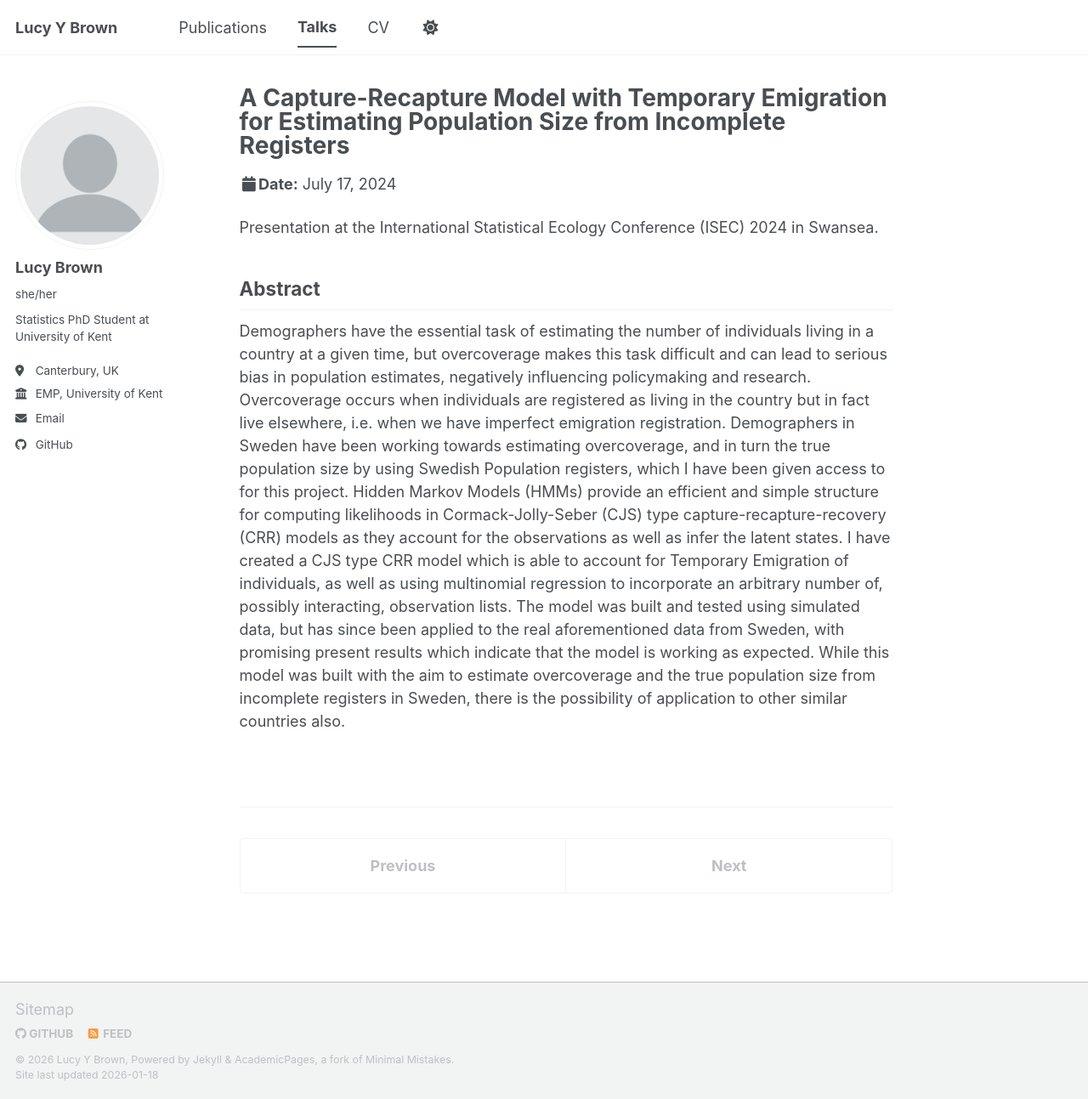
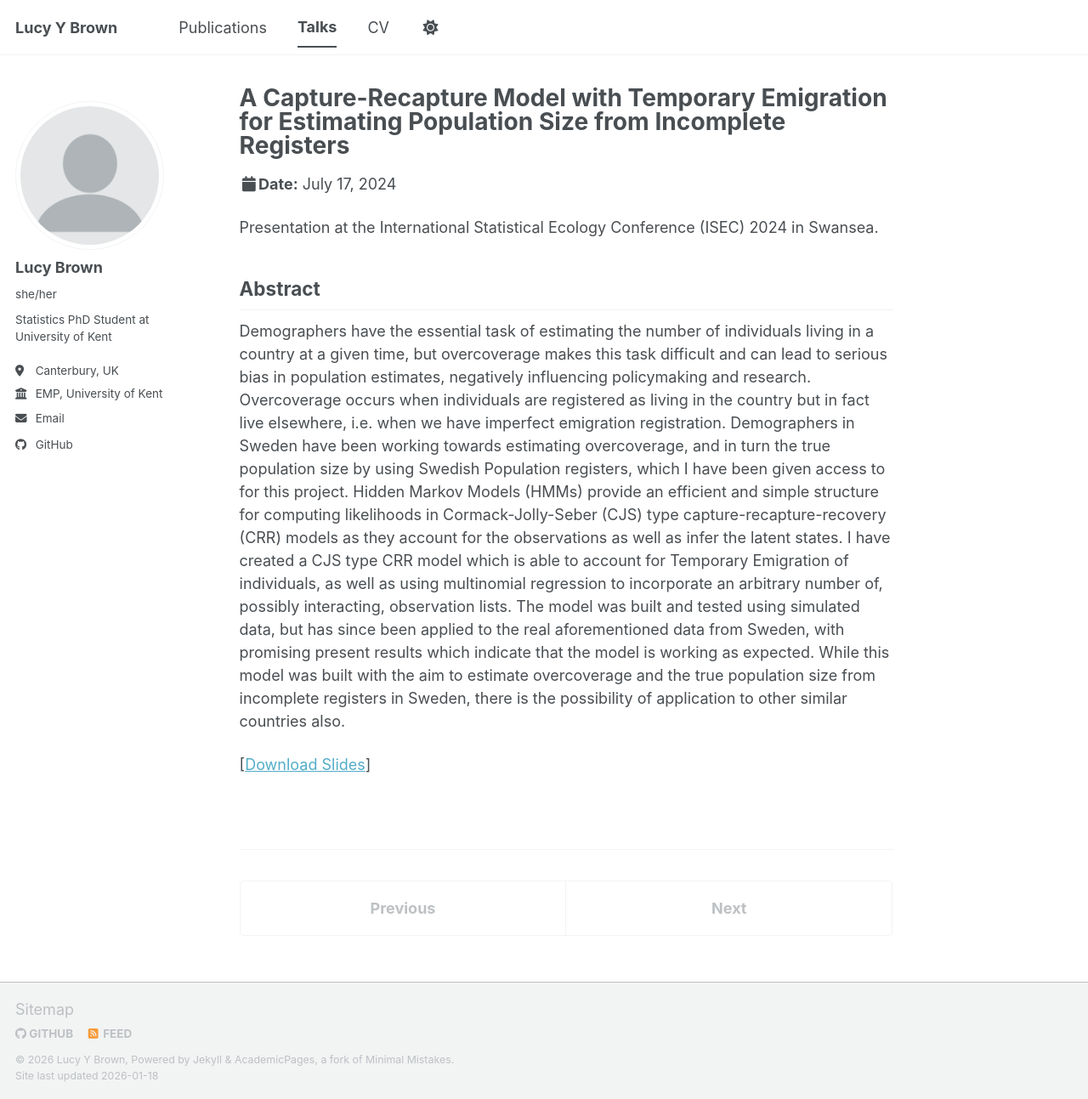
Before and after one commit to lucyybrown/lucyybrown.github.io, a Jekyll site: the page built from _talks/ISEC2024.md, in a window 1280 px wide and 1293 px high. Shown: the whole window at 85% size. Built offline with Jekyll 4.4.1, drawn with Linux system fonts in a browser that asks for light colours; a script bundle is joined from its source files by our own code; library files that are not in the unit come from our copies.

Commit message:
Update ISEC2024.md

```diff
--- a/_talks/ISEC2024.md
+++ b/_talks/ISEC2024.md
@@ -13,3 +13,5 @@ Presentation at the International Statistical Ecology Conference (ISEC) 2024 in
 
 ## Abstract
 Demographers have the essential task of estimating the number of individuals living in a country at a given time, but overcoverage makes this task difficult and can lead to serious bias in population estimates, negatively influencing policymaking and research. Overcoverage occurs when individuals are registered as living in the country but in fact live elsewhere, i.e. when we have imperfect emigration registration. Demographers in Sweden have been working towards estimating overcoverage, and in turn the true population size by using Swedish Population registers, which I have been given access to for this project. Hidden Markov Models (HMMs) provide an efficient and simple structure for computing likelihoods in Cormack-Jolly-Seber (CJS) type capture-recapture-recovery (CRR) models as they account for the observations as well as infer the latent states. I have created a CJS type CRR model which is able to account for Temporary Emigration of individuals, as well as using multinomial regression to incorporate an arbitrary number of, possibly interacting, observation lists. The model was built and tested using simulated data, but has since been applied to the real aforementioned data from Sweden, with promising present results which indicate that the model is working as expected. While this model was built with the aim to estimate overcoverage and the true population size from incomplete registers in Sweden, there is the possibility of application to other similar countries also.
+
+[[Download Slides]({{ https://lucyybrown.github.io/files/ISEC2024.pdf }})]
```
